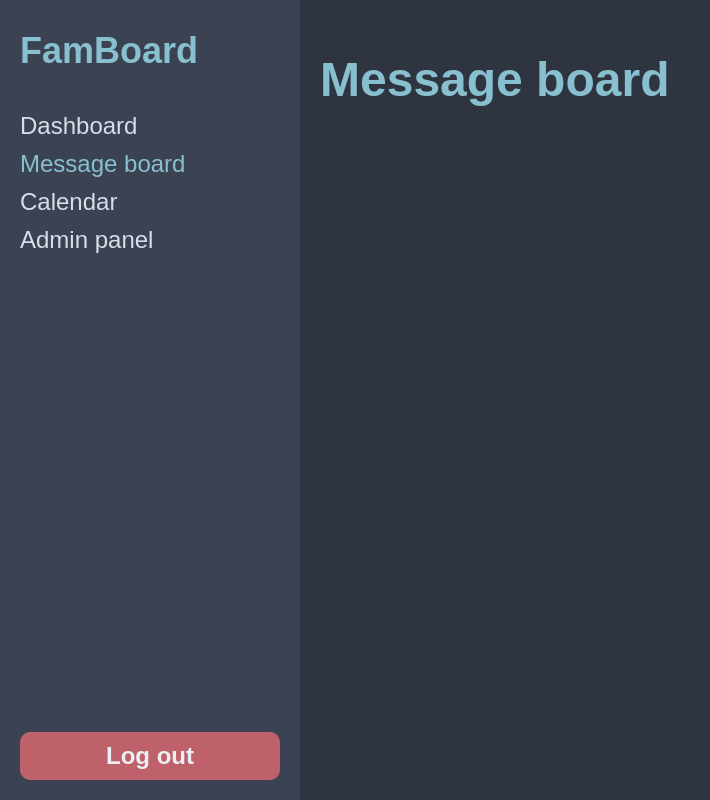
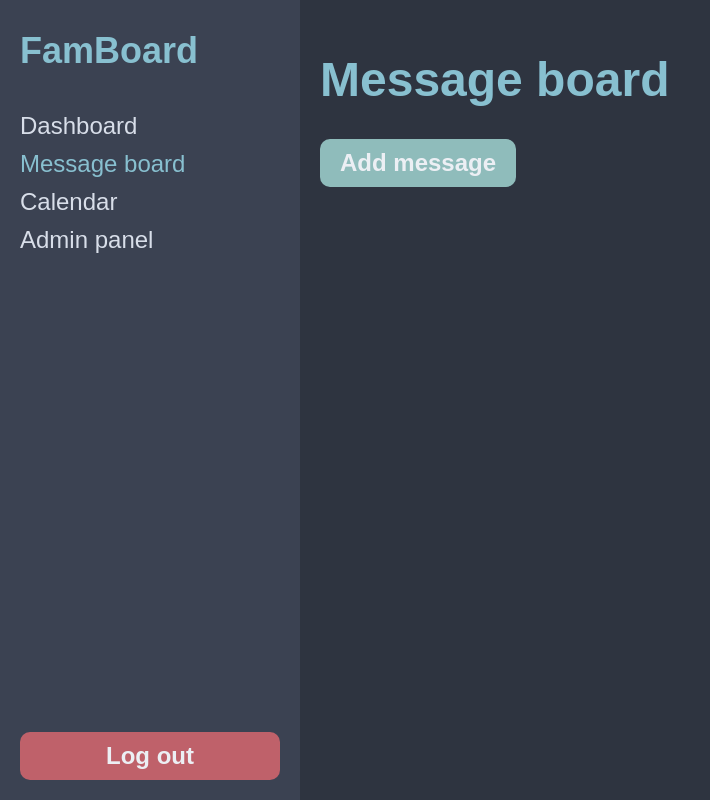
Before and after one commit to c-a-v-a/wdpai, a PHP site: page /messageboard in a window 1280 px wide. Shown: the whole page, without its empty margins (0-710 px from the left). Run offline with PHP 8.4, Linux system fonts and the light colour scheme; data that the repository does not hold is empty; some libraries are stand-ins or nearby versions.

Commit message:
add message board js and css

```diff
--- /dev/null
+++ b/public/scripts/messageboard.js
@@ -0,0 +1,51 @@
+async function getMessages() {
+  const res = await fetch('/api/message', { method: 'GET' });
+
+  if (!res.ok) {
+    alert('Could not connect to the server');
+    return;
+  }
+
+  return await res.json();
+}
+
+function renderTemplates(messages) {
+  const container = document.getElementById('messages-container');
+  const template = document.getElementById('message-card-template');
+
+  container.innerHTML = "";
+
+  for (const message of messages) {
+    const clone = template.content.cloneNode(true);
+    const titleElement = clone.querySelector('.message-title');
+    const authorElement = clone.querySelector('.message-author');
+    const contentElement = clone.querySelector('.message-content');
+    const commentsElement = clone.querySelector('.message-comments');
+
+    titleElement.textContent = message.title;
+    authorElement.textContent = `By: ${message.author_first_name} ${message.author_surname}`;
+    contentElement.textContent = message.content;
+
+    for (const comment of message.comments) {
+      const commentElement = document.createElement('p');
+      commentElement.textContent = `${comment.first_name} ${comment.surname}: ${comment.content}`;
+
+      commentsElement.appendChild(commentElement);
+    }
+
+    container.appendChild(clone);
+  }
+}
+
+async function onload() {
+  renderTemplates(await getMessages());
+};
+onload();
+
+document.getElementById('add-message').onclick = () => {
+  document.getElementById('modal-overlay').classList.add('modal-overlay-visible');
+}
+
+document.getElementById('cancel-action').onclick = () => {
+  document.getElementById('modal-overlay').classList.remove('modal-overlay-visible');
+}
--- /dev/null
+++ b/public/styles/messageboard.css
@@ -0,0 +1,43 @@
+#messages-container {
+  display: flex;
+  flex-direction: column;
+  gap: var(--space-md);
+  margin-top: var(--space-md);
+}
+
+.message-card {
+  background-color: var(--color-bg-panel);
+  padding: var(--space-sm) var(--space-md);
+  border-radius: var(--border-radius);
+}
+
+.message-card>.text-primary {
+  margin-bottom: 0;
+}
+
+.message-card>.message-author {
+  margin: 0;
+}
+
+.message-comments>p {
+  color: var(--color-text);
+  margin: var(--space-xs) 0;
+}
+
+.add-comment-container {
+  margin-top: var(--space-sm);
+}
+
+.comment-input {
+  width: 100%;
+}
+
+.add-comment-container>button {
+  margin-top: var(--space-sm);
+}
+
+#content-input {
+  width: 100%;
+  min-height: 200px;
+  margin: 0;
+}
--- a/public/styles/shared.css
+++ b/public/styles/shared.css
@@ -64,6 +64,11 @@ a {
 
 .text-muted {
   color: var(--color-text);
+}
+
+.text-subtle {
+  color: var(--color-text);
+  font-size: 10pt;
 }
 
 .btn {
--- a/public/views/messageboard.html
+++ b/public/views/messageboard.html
@@ -6,7 +6,9 @@
   <meta name="viewport" content="width=device-width, initial-scale=1">
   <title>Message board</title>
   <link rel="stylesheet" href="public/styles/shared.css">
+  <link rel="stylesheet" href="public/styles/messageboard.css">
   <script src="public/scripts/shared.js" defer></script>
+  <script src="public/scripts/messageboard.js" defer></script>
 </head>
 
 <body>
@@ -36,12 +38,49 @@
       </div>
 
       <h1 class="text-primary">Message board</h1>
+      <button class="btn btn-primary" id="add-message">Add message</button>
 
       <section>
-        <div>
+        <div id="messages-container">
         </div>
       </section>
     </main>
+
+    <template id="message-card-template">
+      <div class="message-card">
+        <h2 class="message-title text-primary"></h3>
+        <p class="message-author text-subtle"></p>
+        <p class="message-content text-muted"></p>
+        <hr>
+        <h2 class="text-primary">Comments</h4>
+        <!--Comments as new paragraphs-->
+        <div class="message-comments"></div>
+        <div class="add-comment-container">
+          <input class="input comment-input" name="add-comment-input" type="text" placeholder="Comment">
+          <br>
+          <button class="btn btn-primary">Add comment</button>
+        </div>
+      </div>
+    </template>
+
+    <div class="modal-overlay" id="modal-overlay">
+      <div class="modal">
+        <h2 class="text-primary">Add message</h2>
+        <form class="form" onsubmit="return false;">
+          <div class="form-field">
+            <label for="title-input" class="text-muted">Title</label><br>
+            <input class="input" type="text" id="title-input" placeholder="Title" required>
+          </div>
+          <div class="form-field">
+            <label for="content-input" class="text-muted">Content</label><br>
+            <textarea class="input" id="content-input" placeholder="Content">
+            </textarea>
+          </div>
+          <button class="btn btn-primary" id="add-message-action">Add message</button>
+        </form>
+        <button class="btn btn-danger" id="cancel-action">Cancel</button>
+      </div>
+    </div>
   </div>
 </body>
 
--- a/src/repositories/MessageRepository.php
+++ b/src/repositories/MessageRepository.php
@@ -24,8 +24,8 @@ class MessageRepository extends Repository {
   public function getMessages(): array {
     $conn = $this->database->getConnection();
     $sql = "SELECT id, title, content, created_at, author_first_name, author_surname, comments
-            FROM messages_with_author_and_comments
-            WHERE created_at >= NOW() - INTERVAL '3 days'";
+            FROM messages_with_author_and_comments";
+            // WHERE created_at >= NOW() - INTERVAL '3 days'";
     $stmt = $conn->prepare($sql);
 
     $stmt->execute();
```
